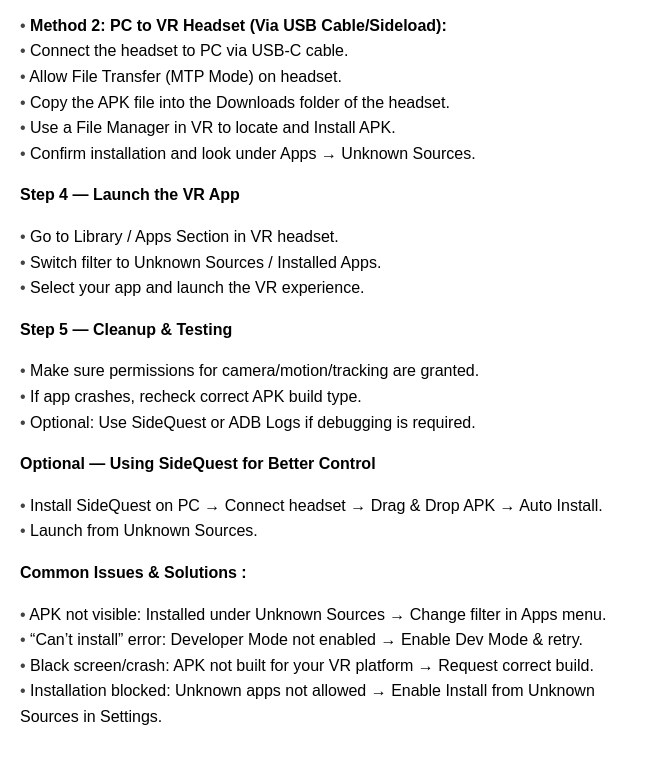
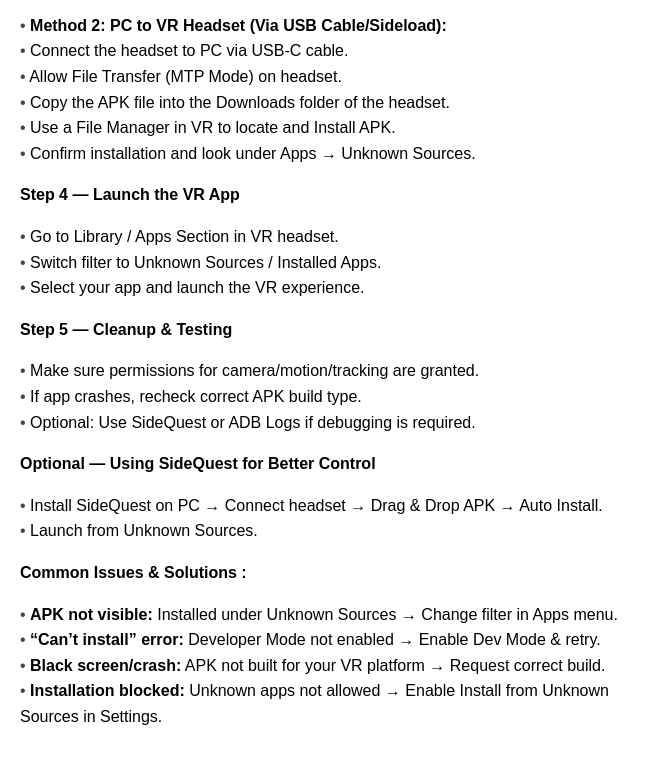
Before and after one commit to virtual-labs/exp-building-electronic-circuit-using-virtual-reality-given-basic-electronic-components-iitk, a plain HTML site: page experiment/simulation/index.html in a window 1280 px wide. Shown: the part 852-1616 px from the top of the page, without its empty margins (0-656 px from the left). Drawn offline with Linux system fonts and the light colour scheme.

Commit message:
Update index.html

```diff
--- a/experiment/simulation/index.html
+++ b/experiment/simulation/index.html
@@ -142,10 +142,10 @@
 
     <p><strong>Common Issues & Solutions :</strong></p>
     <ul>
-      <li>APK not visible: Installed under Unknown Sources → Change filter in Apps menu.</li>
-      <li>“Can’t install” error: Developer Mode not enabled → Enable Dev Mode & retry.</li>
-      <li>Black screen/crash: APK not built for your VR platform → Request correct build.</li>
-      <li>Installation blocked: Unknown apps not allowed → Enable Install from Unknown Sources in Settings.</li>
+      <li><b>APK not visible:</b> Installed under Unknown Sources → Change filter in Apps menu.</li>
+      <li><b>“Can’t install” error:</b> Developer Mode not enabled → Enable Dev Mode & retry.</li>
+      <li><b>Black screen/crash:</b> APK not built for your VR platform → Request correct build.</li>
+      <li><b>Installation blocked:</b> Unknown apps not allowed → Enable Install from Unknown Sources in Settings.</li>
     </ul>
   </div>
 
```
